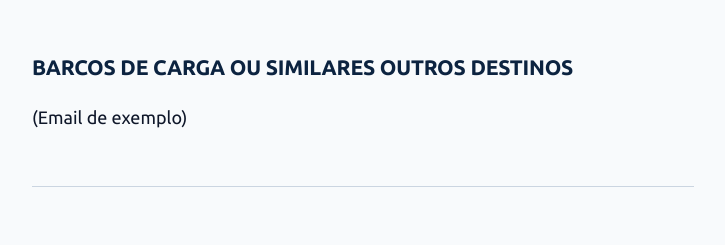
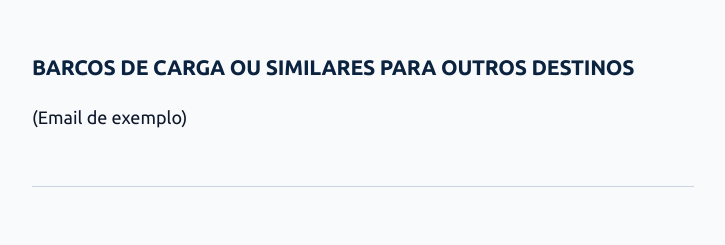
Before and after one commit to tep-pdl/tep-pdl.github.io, a Jekyll site: the page built from secretariado/carga-outros-destinos.md, in a window 1280 px wide. Shown: the top 245 px of the page, without its empty margins (277-1002 px from the left). Built offline with Jekyll 4.4.1, drawn with Linux system fonts in a browser that asks for light colours; our own code applies the rules of GitHub Pages for plain Markdown files.

Commit message:
Update carga-outros-destinos.md

```diff
--- a/secretariado/carga-outros-destinos.md
+++ b/secretariado/carga-outros-destinos.md
@@ -1,4 +1,4 @@
-### BARCOS DE CARGA OU SIMILARES OUTROS DESTINOS
+### BARCOS DE CARGA OU SIMILARES PARA OUTROS DESTINOS
 (Email de exemplo)
 
 ---
```
